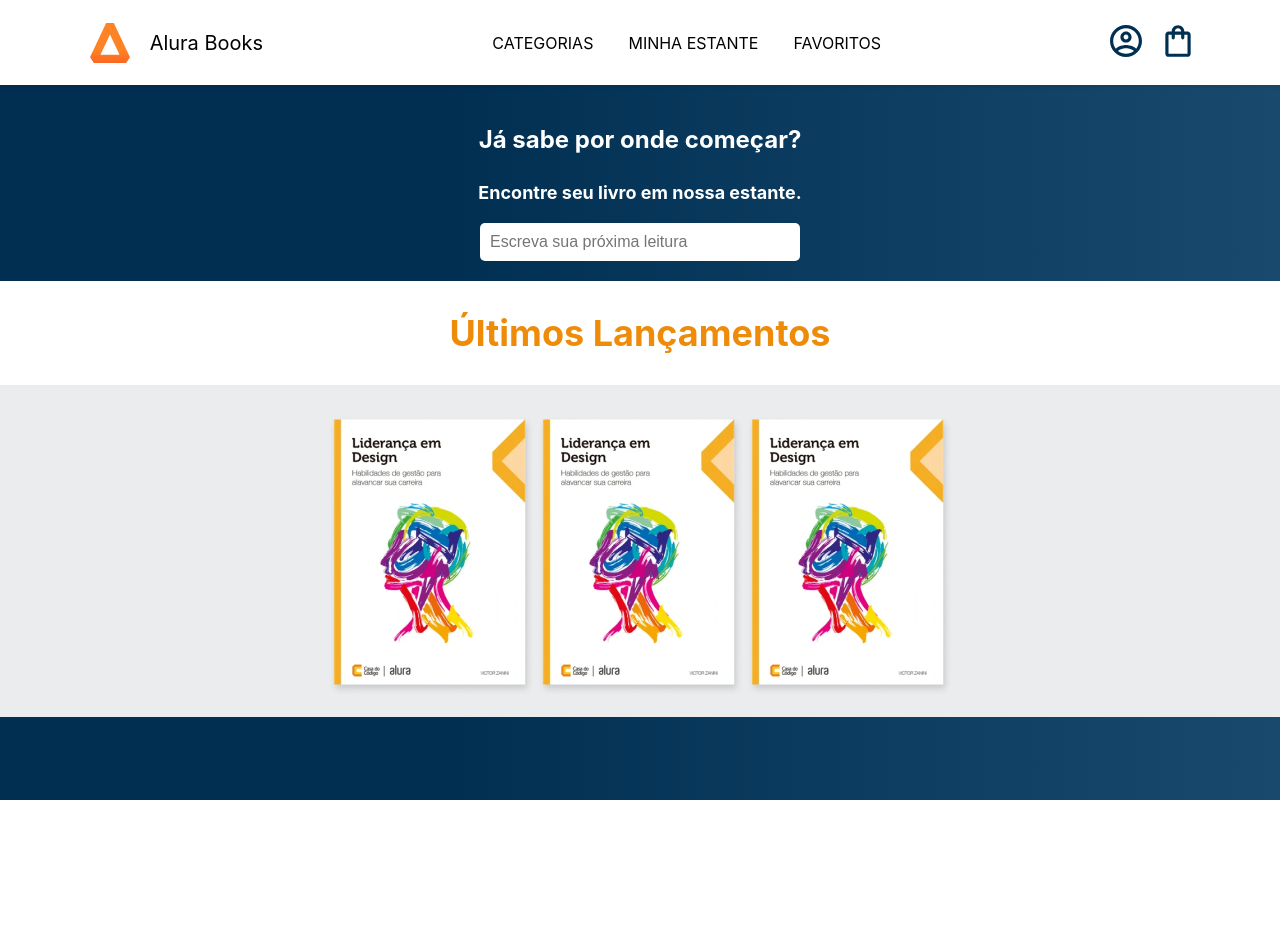
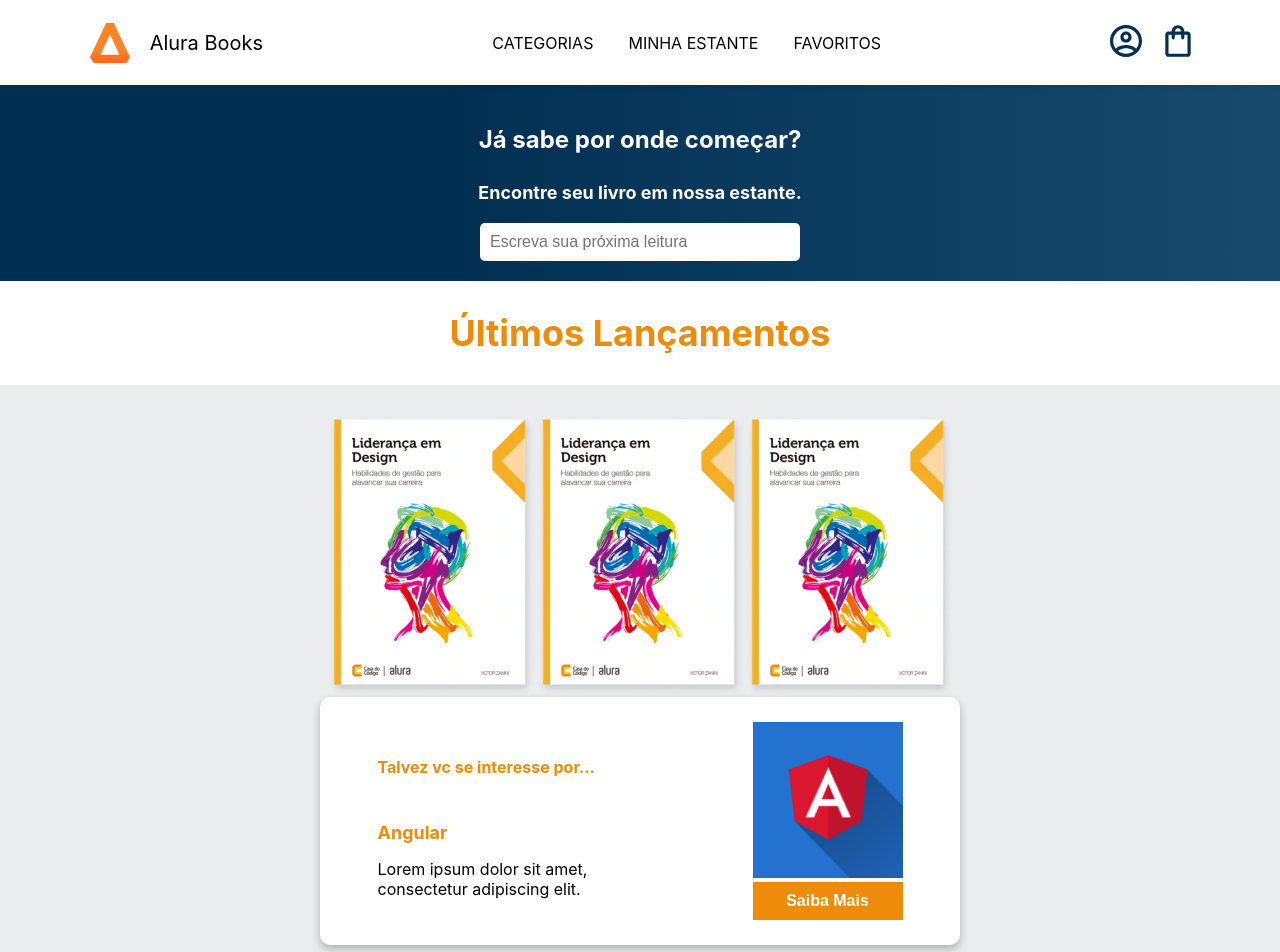
Before and after one commit to RafaCarvalh0/alura-react, a React (Create React App) app: page / in a window 1280 px wide. Shown: the top 952 px of the page. Before the commit the page ends 800 px from the top, so only its background shows below. Built offline with nearby package versions, Linux system fonts and the light colour scheme.

Commit message:
feature/componente-dinamico-card-recomendacao

```diff
--- /dev/null
+++ b/src/components/CardRecomenda/index.js
@@ -0,0 +1,63 @@
+import styled from "styled-components";
+import { Titulo } from "../Titulo";
+
+const Subtitulo = styled.h4`
+    color: #ee8b09;
+    font-size: 18px;
+    font-weight: bold;
+    margin: 15px 0;
+`
+
+const ImgLivro = styled.img`
+    width: 150px;
+`
+
+const Card = styled.div`
+    align-items: center;
+    background-color: #fff;
+    box-shadow: 0 4px 8px rgba(0, 0, 0, 0.25);
+    border-radius: 10px;
+    display: flex;
+    margin: 0 auto;
+    max-width: 600px;
+    padding: 25px 20px;
+    justify-content: space-around;
+    width: 100%;
+`;
+
+const Botao = styled.button`
+    background-color: #ee8b09;
+    color: #fff;
+    padding: 10px 20px;
+    font-size: 16px;
+    border: none;
+    font-weight: 900;
+    display: block;
+    text-align: center;
+    width: 100%;
+    &:hover {
+        cursor: pointer;
+    }
+`;
+
+const Descricao = styled.p`
+    max-width: 300px;
+`
+
+function CardRecomenda({ titulo, subtitulo, descricao, img }) {
+  return (
+    <Card>
+        <div>
+            <Titulo tamanhoFonte="16px" cor="#ee8b09" alinhamento="left">{titulo}</Titulo>
+            <Subtitulo>{subtitulo}</Subtitulo>
+            <Descricao>{descricao}</Descricao>
+        </div>
+        <div>
+            <ImgLivro src={img} alt={titulo} />
+            <Botao>Saiba Mais</Botao>
+        </div>
+    </Card>
+  );
+}
+
+export default CardRecomenda;
--- a/src/components/UltimosLancamentos/index.js
+++ b/src/components/UltimosLancamentos/index.js
@@ -1,6 +1,8 @@
 import { livros } from './dadosUltimosLancamentos';
 import { Titulo } from '../Titulo';
 import styled from 'styled-components';
+import CardRecomenda from '../CardRecomenda';
+import imagemLivro from '../../image/livro2.png';
 
 const UltimosLancamentosContainer = styled.section`
     background-color: #ebecee;
@@ -23,7 +25,8 @@
             <Titulo
                 cor="#ee8b09"
                 tamanhoFonte="36px"
-            >Últimos Lançamentos</Titulo>
+                >Últimos Lançamentos
+            </Titulo>
             <NovosLivrosContainer>
                 {livros.map((livro) => {
                     return (
@@ -31,6 +34,12 @@
                     )
                 })}
             </NovosLivrosContainer>
+            <CardRecomenda
+                titulo="Talvez vc se interesse por..."
+                subtitulo="Angular"
+                descricao="Lorem ipsum dolor sit amet, consectetur adipiscing elit."
+                img = {imagemLivro}
+            />
         </UltimosLancamentosContainer>
     );
 }
```
